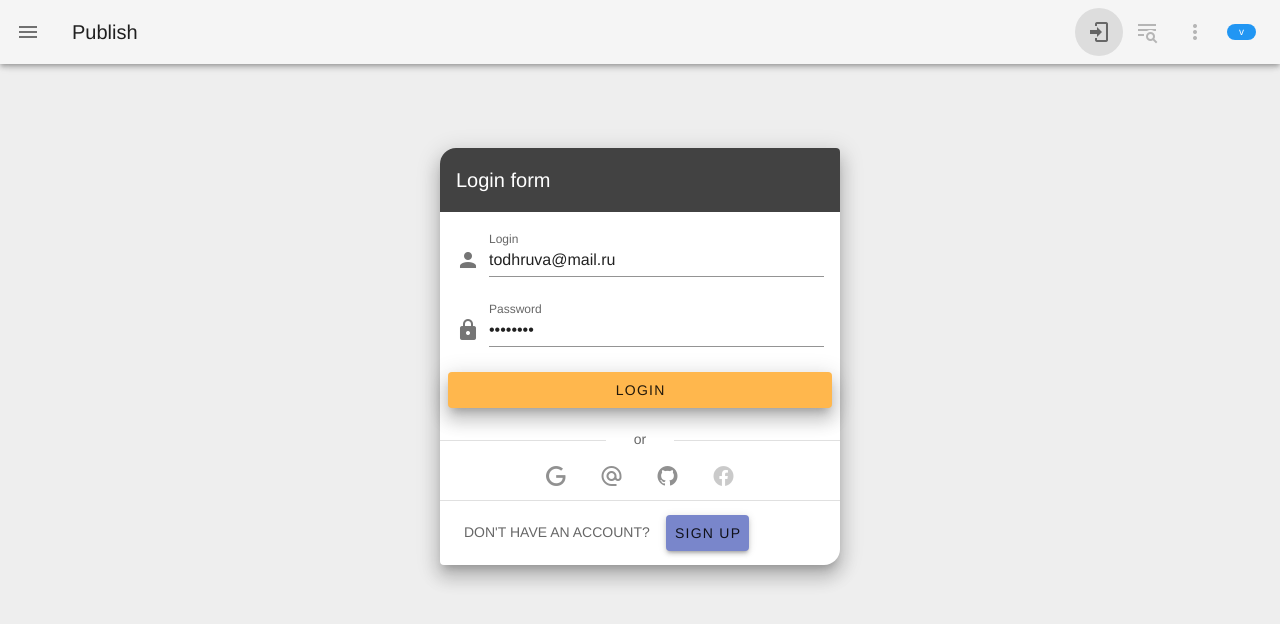
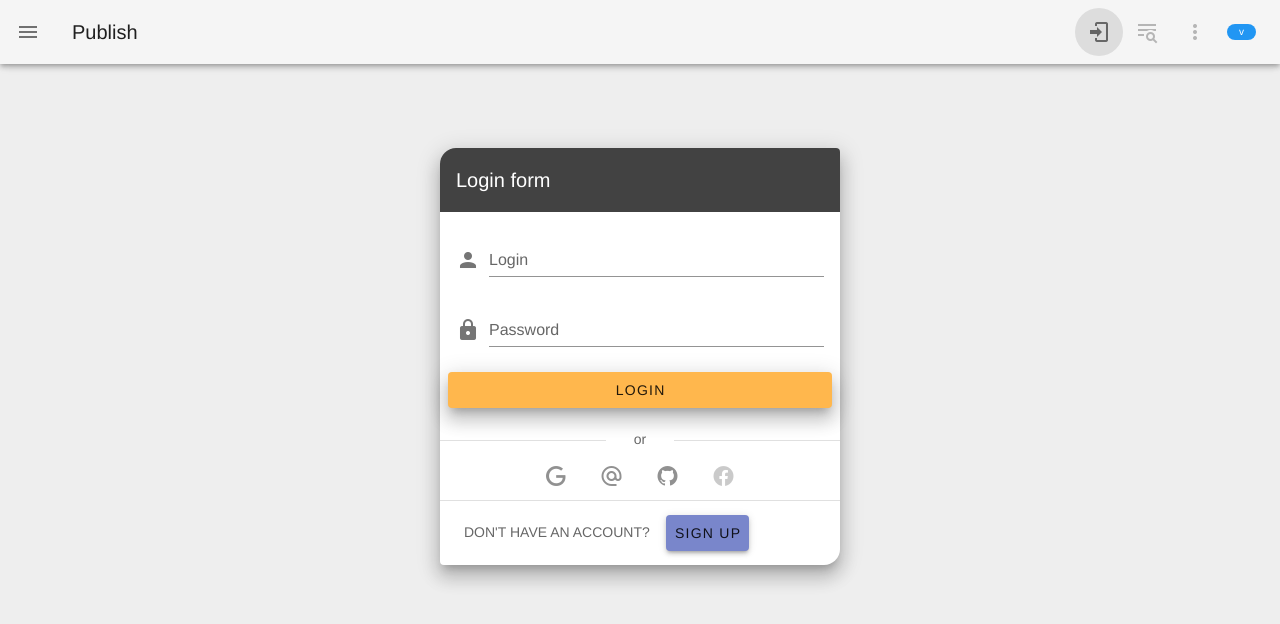
Before and after one commit to Dhruuva/post-ops, a Vue app: page /login in a window 1280 px wide. Shown: the top 624 px of the page. Built offline with nearby package versions, Linux system fonts and the light colour scheme; a small style sheet from the web is missing.

Commit message:
Change home style remove debug

```diff
--- a/src/views/Home.vue
+++ b/src/views/Home.vue
@@ -4,7 +4,7 @@
       v-row.pa-5(justify="space-around")
         v-banner.pa-2.green.accent-2.rounded-xl(width="100%"  v-if="msg" single-line class="font-weight-bold"  elevation="9"  icon="mdi-human-greeting") {{msg}}
         v-sheet.mt-10.rounded-xl( width="100%"  :height="height"  elevation="5" )
-          div.text-h3.mt-5(class="text-center indigo--text text--darken-6 font-weight-medium" ) Best publisher service !
+          div.text-h3.mt-5(class="text-center indigo--text text--darken-4 font-weight-medium titleBig" ) Best publisher service !
         v-row.mt-2(justify="space-around")
           v-col( cols="12" sm="6")
             v-sheet.ml-2.rounded-sm( width="100%" height="250"  elevation="2" )
@@ -13,7 +13,7 @@
                   v-chip.primary.lighten-3(  close close-icon="mdi-account" color="blue"
                   link  outlined) Users
                   v-chip.red( link  outlined) {{users}}
-              div.text-h5.pa-5(class="ml-5 text-center  brown--text text--darken-5" ) Start right now register and publish your thought for the world.
+              div.text-h5.pa-5(class="ml-5 text-center  brown--text text--darken-4 titleNormal" ) Start right now register and publish your thought for the world.
           v-col( cols="12" sm="6")
             v-sheet.rounded-sm.mr-5( width="100%" height="250"  elevation="2" )
               v-layout.pt-10( align-center justify-space-around)
@@ -22,7 +22,7 @@
                   link  outlined) Posts
                   v-chip.red( link  outlined) {{post}}
               v-layout( align-center justify-space-around)
-                div.text-h5.pa-5(class="ml-5 text-left  brown--text text--darken-5" ) Let others become know how things getting really on.
+                div.text-h5.pa-5(class="ml-5 text-left  brown--text text--darken-4 titleNormal" ) Let others become know how things getting really on.
 
           v-row.mt-5.pa-5(justify="space-around")
 
@@ -54,14 +54,12 @@
 
       this.getAllUser()
       this.allPost()
-      console.log("process.env.VUE_APP_VERSION ",process.env.VUE_APP_VERSION)
       let url = window.location.href.split('?');
       if (url.length == 2){
         let vars = url[1].split('&');
         let tmp = vars[0].split('=');
         let tmp1 = vars[1].split('=');
         if (tmp[0]=='token' && tmp.length==2  && tmp1[0]=='refresh_token' && tmp1.length==2){
-          console.log(tmp1[1] ," Token in url is  url= ",tmp[1]);
           this.saveTokens('Bearer '+ tmp[1],tmp1[1]);
           this.$router.push({ name: 'Welcome',params:{ token: 'Bearer '+ tmp[1]}   });
         }
@@ -70,8 +68,8 @@
     computed: {
       height () {
         switch (this.$vuetify.breakpoint.name) {
-          case 'xs': return 130
-          case 'sm': return 130
+          case 'xs': return 200
+          case 'sm': return 180
           case 'md': return 90
           case 'lg': return 90
           case 'xl': return 90
@@ -132,3 +130,22 @@
     }
   }
 </script>
+
+<style scoped lang='stylus'>
+  .titleBig
+    text-shadow: 0 -.1em .2em darkgreen;
+    font-size:3.9em !important
+    color indigo
+    font-stretch: expanded
+    font-family Jazz LET, fantasy !important
+    letter-spacing 10px !important
+    font-weight 900 !important
+
+  .titleNormal
+    text-shadow: 0 -.1em .2em #ffbac4;
+    font-size 1.2em
+    color lime
+    font-stretch expanded
+    font-variant small-caps
+    font-family Jazz LET, fantasy !important
+</style>
--- a/src/views/Login.vue
+++ b/src/views/Login.vue
@@ -59,8 +59,8 @@ v-main.grey.lighten-3
       loading: false,
       show: false,
       text: "Ole",
-      name: "todhruva@mail.ru",
-      pwd: "qwerexQ1"
+      name: "",
+      pwd: ""
     }),
 
     mounted() {
```
Also changed, not shown: 54 other files (tests, documents, lock files or other folders).
